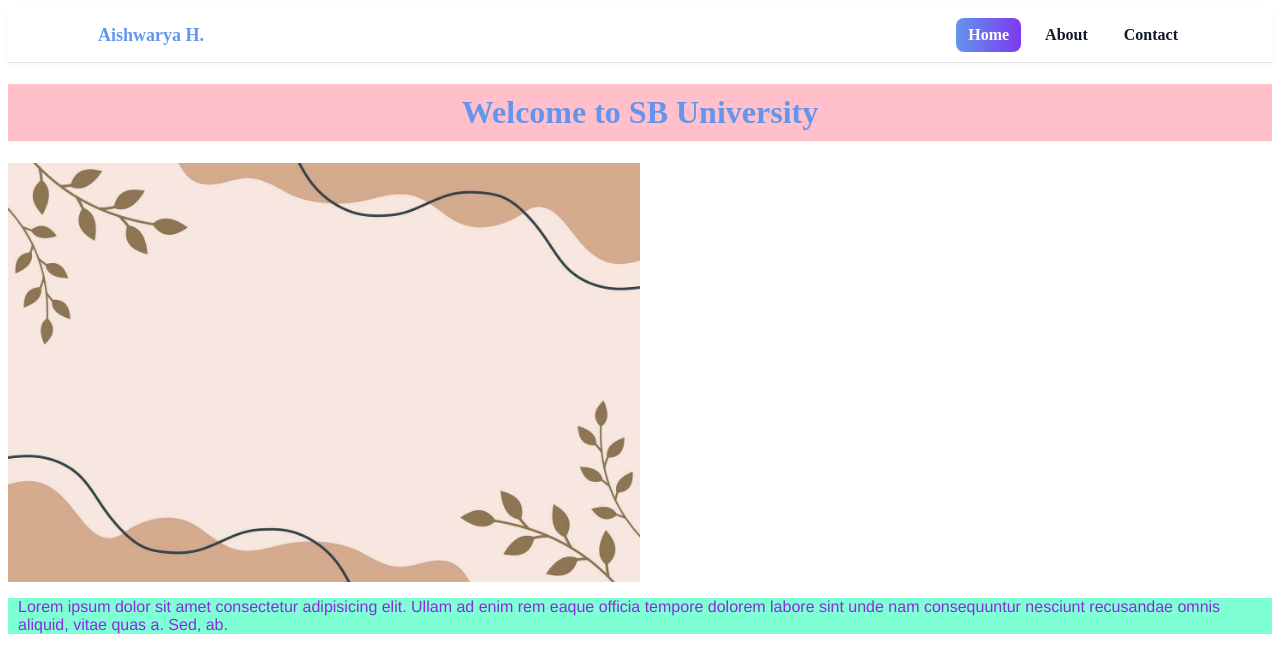
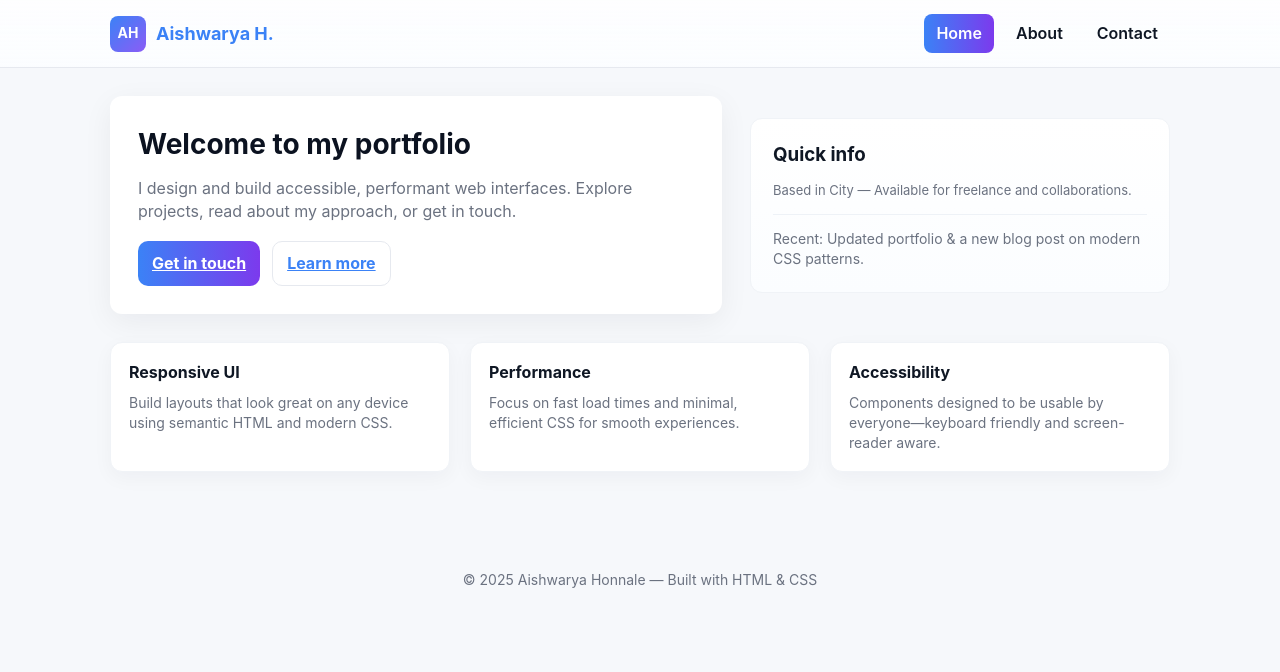
Before and after one commit to aishwaryahonnale/github, a plain HTML site: page index.html in a window 1280 px wide. Drawn offline with Linux system fonts and the light colour scheme.

Commit message:
changed features

```diff
--- a/index.html
+++ b/index.html
@@ -1,141 +1,159 @@
-<!DOCTYPE html>
+<!doctype html>
 <html lang="en">
 <head>
-    <meta charset="UTF-8">
-    <meta name="viewport" content="width=device-width, initial-scale=1.0">
-    <title>Aishwarya Honnale | Github</title>
+  <meta charset="utf-8" />
+  <meta name="viewport" content="width=device-width,initial-scale=1" />
+  <title>Aishwarya H. — Home</title>
   <style>
     :root{
-            --accent: cornflowerblue;
-            --muted: #6b7280;
-            --nav-bg: #ffffff;
-            --nav-border: #e6e6e6;
+      --bg:#f6f8fb;
+      --card:#ffffff;
+      --accent:#3b82f6;
+      --muted:#6b7280;
+      --radius:12px;
+      --maxw:1100px;
+    }
+    *{box-sizing:border-box}
+    body{
+      margin:0;
+      font-family:Inter,system-ui,-apple-system,"Segoe UI",Roboto,Arial;
+      background:var(--bg);
+      color:#0f1724;
+      -webkit-font-smoothing:antialiased;
+      -moz-osx-font-smoothing:grayscale;
+      line-height:1.45;
     }
 
-        /* page styles (existing) */
-        h1{
-            color: cornflowerblue;
-            background-color: pink;
-            padding: 10px;
+    .site-header{
+      background:linear-gradient(180deg,#ffffffcc,#fbfdff);
+      border-bottom:1px solid #e6e9ef;
+      position:sticky;
+      top:0;
+      z-index:40;
+      backdrop-filter: blur(4px);
     }
-        p{
-            color: blueviolet;
-            background-color: aquamarine;
-            font-family: 'Franklin Gothic Medium', 'Arial Narrow', Arial, sans-serif;
-            padding-left: 10px;
-            font-size: medium;
+    .container{
+      max-width:var(--maxw);
+      margin:0 auto;
+      padding:14px 20px;
+      display:flex;
+      align-items:center;
+      justify-content:space-between;
+      gap:16px;
+    }
+    .logo{
+      display:flex;
+      align-items:center;
+      gap:10px;
+      text-decoration:none;
+      color:var(--accent);
+      font-weight:700;
+      font-size:18px;
+    }
+    .logo .mark{
+      width:36px;height:36px;border-radius:8px;background:linear-gradient(135deg,var(--accent),#8b5cf6);
+      color:white;display:flex;align-items:center;justify-content:center;font-weight:700;font-size:14px;
     }
 
-        /* NAVBAR */
-        .site-header{
-            background: var(--nav-bg);
-            border-bottom: 1px solid var(--nav-border);
-            position: sticky;
-            top: 0;
-            z-index: 40;
-            box-shadow: 0 2px 6px rgba(0,0,0,0.03);
+    nav.nav{
+      display:flex;
+      gap:10px;
+      align-items:center;
     }
-        .site-header .container{
-            max-width: 1100px;
-            margin: 0 auto;
-            padding: 10px 16px;
-            display: flex;
-            align-items: center;
-            justify-content: space-between;
-            gap: 16px;
+    nav.nav a{
+      text-decoration:none;color:#0f1724;padding:8px 12px;border-radius:8px;font-weight:600;
+    }
+    nav.nav a:hover{color:var(--accent);background:rgba(59,130,246,0.06)}
+    nav.nav a.active{background:linear-gradient(90deg,var(--accent),#7c3aed);color:#fff}
+
+    /* mobile toggle */
+    details.menu{display:none}
+    @media (max-width:800px){
+      nav.nav{display:none}
+      details.menu{display:block}
+      details.menu summary{cursor:pointer;padding:8px 10px;border-radius:8px;background:transparent;border:1px solid transparent}
+      details.menu summary::-webkit-details-marker{display:none}
+      details.menu[open] .nav{display:flex;flex-direction:column;gap:6px;margin-top:8px}
+      .container{padding:10px 16px}
     }
 
-        .logo{
-            font-weight: 700;
-            color: var(--accent);
-            text-decoration: none;
-            font-size: 18px;
-            padding: 6px 8px;
-            border-radius: 8px;
+    /* Hero */
+    .hero{
+      max-width:var(--maxw);
+      margin:28px auto;
+      display:grid;
+      grid-template-columns:1fr 420px;
+      gap:28px;
+      align-items:center;
+      padding:0 20px;
+    }
+    .hero-card{
+      background:var(--card);
+      border-radius:var(--radius);
+      padding:28px;
+      box-shadow:0 8px 30px rgba(10,20,40,0.06);
+    }
+    h1{margin:0 0 12px;font-size:28px;color:#0b1220}
+    p.lead{margin:0 0 18px;color:var(--muted)}
+
+    .cta-row{display:flex;gap:12px;flex-wrap:wrap}
+    .btn{display:inline-flex;align-items:center;gap:8px;padding:10px 14px;border-radius:10px;border:0;cursor:pointer;font-weight:700;color:white;background:linear-gradient(90deg,var(--accent),#7c3aed)}
+    .btn.ghost{background:transparent;color:var(--accent);border:1px solid #e6e9ef}
+
+    /* Right panel */
+    .panel{
+      background:linear-gradient(180deg,#ffffff,#fbfdff);
+      padding:22px;border-radius:12px;border:1px solid #f0f3f7;
+    }
+    .panel h3{margin:0 0 8px}
+    .meta{font-size:13px;color:var(--muted)}
+
+    /* Features */
+    .features{
+      max-width:var(--maxw);
+      margin:18px auto;
+      padding:0 20px 60px;
+      display:grid;
+      grid-template-columns:repeat(3,1fr);
+      gap:20px;
+    }
+    .feature{
+      background:var(--card);padding:18px;border-radius:12px;border:1px solid #f0f3f7;
+      box-shadow:0 6px 20px rgba(12,20,40,0.04)
+    }
+    .feature h4{margin:0 0 8px}
+    .feature p{margin:0;color:var(--muted);font-size:14px}
+
+    footer{
+      max-width:var(--maxw);margin:0 auto;padding:20px;text-align:center;color:var(--muted);font-size:14px;
     }
 
-        /* default desktop nav */
-        .nav-links{
-            display: flex;
-            gap: 12px;
-            align-items: center;
+    @media (max-width:980px){
+      .hero{grid-template-columns:1fr}
+      .features{grid-template-columns:repeat(2,1fr)}
     }
-        .nav-links a{
-            text-decoration: none;
-            color: #111827;
-            padding: 8px 12px;
-            border-radius: 8px;
-            transition: background .15s, color .15s, transform .08s;
-            font-weight: 600;
+    @media (max-width:640px){
+      .features{grid-template-columns:1fr}
     }
-        .nav-links a:hover{
-            background: rgba(99,102,241,0.08);
-            color: var(--accent);
-            transform: translateY(-1px);
-        }
-        .nav-links a.active{
-            background: linear-gradient(90deg,var(--accent),#7c3aed);
-            color: white;
-        }
-
-        /* mobile: use details/summary as CSS-only toggle */
-        details.menu{
-            display: none;
-        }
-
-        /* responsive rules */
-        @media (max-width: 720px){
-            .site-header .container{padding:10px;}
-            .nav-links{display: none;} /* hide default links */
-            details.menu{display:block;} /* show toggle */
-            details.menu summary{
-                list-style: none;
-                cursor: pointer;
-                padding: 8px 12px;
-                border-radius: 8px;
-                background: transparent;
-                color: #111827;
-                font-weight: 700;
-                border: 1px solid transparent;
-            }
-            /* hide default triangle */
-            details.menu summary::-webkit-details-marker{display:none}
-            details.menu summary::marker{display:none}
-
-            /* when open, show vertical nav */
-            details.menu[open] .nav-links{
-                display:block;
-                margin-top:8px;
-                background: transparent;
-                padding: 10px 6px;
-            }
-            details.menu .nav-links a{
-                display:block;
-                padding:10px 12px;
-                border-radius:8px;
-            }
-        }
-
-        /* small visual tweak for image area */
-        img{max-width:100%;height:auto;display:block;margin:12px 0;}
   </style>
 </head>
 <body>
   <header class="site-header" role="banner">
     <div class="container">
-        <a class="logo" href="index.html">Aishwarya H.</a>
+      <a class="logo" href="index.html">
+        <span class="mark" aria-hidden="true">AH</span>
+        Aishwarya H.
+      </a>
 
-        <!-- Desktop links (shown by default on larger screens) -->
-        <nav class="nav-links" role="navigation" aria-label="Main navigation">
+      <nav class="nav" role="navigation" aria-label="Main">
         <a href="index.html" class="active">Home</a>
         <a href="about.html">About</a>
         <a href="contact.html">Contact</a>
       </nav>
 
-        <!-- Mobile toggle (CSS-only) -->
-        <details class="menu" role="button" aria-label="Open menu">
+      <details class="menu" role="button" aria-label="Menu">
         <summary>Menu</summary>
-          <nav class="nav-links" aria-label="Mobile navigation">
+        <nav class="nav" aria-label="Mobile">
           <a href="index.html" class="active">Home</a>
           <a href="about.html">About</a>
           <a href="contact.html">Contact</a>
@@ -144,9 +162,43 @@
     </div>
   </header>
 
-    <h1 align="center">Welcome to SB University</h1>
-    <!-- replaced simple anchors with styled nav bar above -->
-    <img src="image.png" alt="" width="50%">
-    <p>Lorem ipsum dolor sit amet consectetur adipisicing elit. Ullam ad enim rem eaque officia tempore dolorem labore sint unde nam consequuntur nesciunt recusandae omnis aliquid, vitae quas a. Sed, ab.</p>
+  <main>
+    <section class="hero">
+      <div class="hero-card">
+        <h1>Welcome to my portfolio</h1>
+        <p class="lead">I design and build accessible, performant web interfaces. Explore projects, read about my approach, or get in touch.</p>
+        <div class="cta-row">
+          <a class="btn" href="contact.html">Get in touch</a>
+          <a class="btn ghost" href="about.html">Learn more</a>
+        </div>
+      </div>
+
+      <aside class="panel" aria-labelledby="panelTitle">
+        <h3 id="panelTitle">Quick info</h3>
+        <p class="meta">Based in City — Available for freelance and collaborations.</p>
+        <hr style="border:none;border-top:1px solid #eef2f7;margin:14px 0">
+        <p style="margin:0;font-size:14px;color:var(--muted)">Recent: Updated portfolio & a new blog post on modern CSS patterns.</p>
+      </aside>
+    </section>
+
+    <section class="features" aria-label="Highlights">
+      <div class="feature">
+        <h4>Responsive UI</h4>
+        <p>Build layouts that look great on any device using semantic HTML and modern CSS.</p>
+      </div>
+      <div class="feature">
+        <h4>Performance</h4>
+        <p>Focus on fast load times and minimal, efficient CSS for smooth experiences.</p>
+      </div>
+      <div class="feature">
+        <h4>Accessibility</h4>
+        <p>Components designed to be usable by everyone—keyboard friendly and screen-reader aware.</p>
+      </div>
+    </section>
+  </main>
+
+  <footer>
+    © 2025 Aishwarya Honnale — Built with HTML & CSS
+  </footer>
 </body>
 </html>
```
Lines whose indentation alone changed are shown as unchanged.
